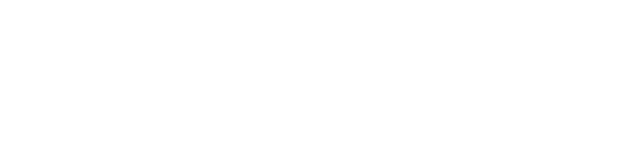
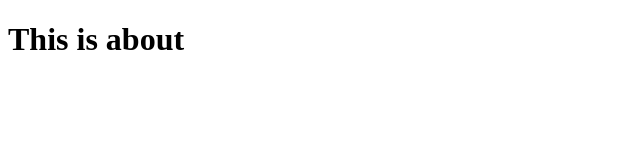
Before and after one commit to kyawzinwin2002/Git-commands, a plain HTML site: page about.html in a window 1280 px wide. Shown: the whole page, without its empty margins (0-640 px from the left). Drawn offline with Linux system fonts and the light colour scheme.

Commit message:
html edited

```diff
--- a/about.html
+++ b/about.html
@@ -9,6 +9,8 @@
     <link rel="stylesheet" href="CSS/style.css">
 </head>
 <body>
+
+    <h1>This is about</h1>
     <script src="Js/app.js"></script>
 
 </body>
```
Also changed, not shown: index.html (+2 -0 lines).
